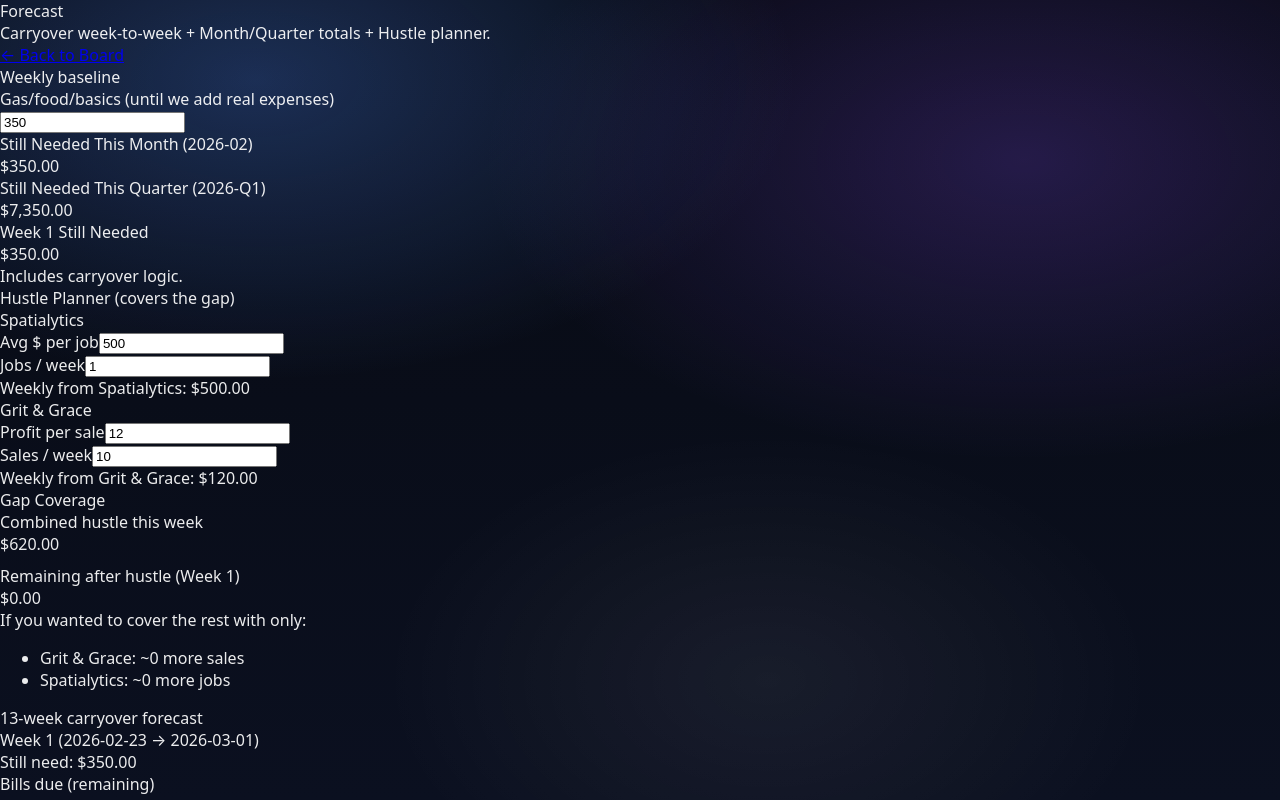
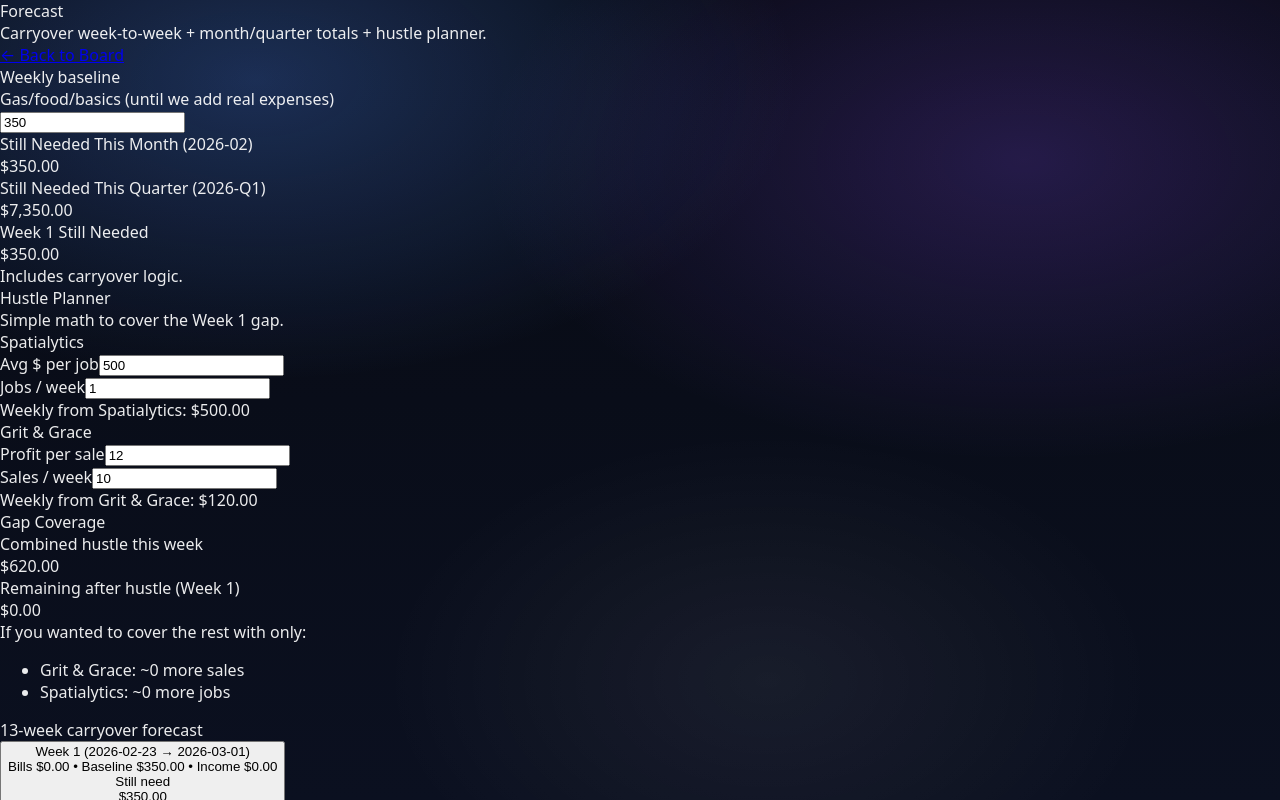
Before and after one commit to KristineMK72/money-control-board, a Next.js app: page /forecast in a window 1280 px wide. Shown: the top 800 px of the page. Built offline with nearby package versions, Linux system fonts and the light colour scheme.

Commit message:
Update page.tsx

```diff
--- a/app/forecast/page.tsx
+++ b/app/forecast/page.tsx
@@ -14,12 +14,8 @@
   due?: string;
   priority: 1 | 2 | 3;
   focus?: boolean;
-
-  // optional debt metadata (display only)
   balance?: number;
   apr?: number;
-
-  // optional monthly behavior (if you already added this)
   isMonthly?: boolean;
   monthlyTarget?: number;
   dueDay?: number;
@@ -100,14 +96,10 @@
 }
 
 /* =============================
-   UI helpers (dark glass)
+   UI
 ============================= */
 
-function cx(...parts: Array<string | false | null | undefined>) {
-  return parts.filter(Boolean).join(" ");
-}
-
-function Card({
+function StatCard({
   title,
   value,
   hint,
@@ -117,19 +109,25 @@
   hint?: string;
 }) {
   return (
-    <div className={styles.card}>
-      <div className={styles.cardTitle}>{title}</div>
-      <div className={styles.cardValue}>{value}</div>
-      {hint ? <div className={styles.cardHint}>{hint}</div> : null}
+    <div className="rounded-2xl border border-white/15 bg-black/55 p-4 backdrop-blur-xl">
+      <div className="text-[11px] font-extrabold text-white/70">{title}</div>
+      <div className="mt-1 text-xl font-black text-white">{value}</div>
+      {hint ? <div className="mt-2 text-xs text-white/65">{hint}</div> : null}
     </div>
   );
 }
 
-function Mini({ label, value }: { label: string; value: string }) {
+function Mini({
+  label,
+  value,
+}: {
+  label: string;
+  value: string;
+}) {
   return (
-    <div className={styles.mini}>
-      <div className={styles.miniLabel}>{label}</div>
-      <div className={styles.miniValue}>{value}</div>
+    <div className="rounded-xl border border-white/12 bg-black/40 p-3">
+      <div className="text-[11px] font-extrabold text-white/70">{label}</div>
+      <div className="mt-1 text-sm font-black text-white/90">{value}</div>
     </div>
   );
 }
@@ -145,16 +143,18 @@
   const [buckets, setBuckets] = useState<Bucket[]>([]);
   const [entries, setEntries] = useState<Entry[]>([]);
 
-  // “not strapped” baseline (set it here so this page is independent)
   const [weeklyBaseline, setWeeklyBaseline] = useState<number>(350);
 
   // Hustle assumptions
   const [spatialyticsPerJob, setSpatialyticsPerJob] = useState<number>(500);
   const [spatialyticsJobsPerWeek, setSpatialyticsJobsPerWeek] = useState<number>(1);
 
-  // Use PROFIT per sale (not revenue) for sanity
+  // Profit assumptions
   const [gritProfitPerSale, setGritProfitPerSale] = useState<number>(12);
   const [gritSalesPerWeek, setGritSalesPerWeek] = useState<number>(10);
+
+  // Mobile UX: collapse/expand weekly rows
+  const [openWeeks, setOpenWeeks] = useState<Record<string, boolean>>({});
 
   useEffect(() => {
     try {
@@ -217,7 +217,6 @@
         bills,
         income,
         baseline: weeklyBaseline,
-        carryIn: clampMoney(needTotal - bills - weeklyBaseline),
         needTotal,
         stillNeed,
       };
@@ -279,131 +278,143 @@
   ]);
 
   if (!loaded) {
-    return <div className={styles.loading}>Loading forecast…</div>;
+    return (
+      <div className="mx-auto w-full max-w-3xl px-4 pb-28 pt-6 text-white/80">
+        Loading forecast…
+      </div>
+    );
   }
 
   return (
-    <div className={styles.shell}>
-      <header className={styles.header}>
-        <div className={styles.headerLeft}>
-          <div className={styles.h1}>Forecast</div>
-          <div className={styles.sub}>
-            Carryover week-to-week + Month/Quarter totals + Hustle planner.
+    <div className="mx-auto w-full max-w-3xl px-4 pb-28 pt-4 text-white">
+      {/* Header */}
+      <div className="rounded-2xl border border-white/15 bg-black/55 p-4 backdrop-blur-xl">
+        <div className="flex flex-col gap-3 sm:flex-row sm:items-start sm:justify-between">
+          <div className="min-w-0">
+            <div className="text-2xl font-black tracking-tight">Forecast</div>
+            <div className="mt-1 text-sm text-white/70">
+              Carryover week-to-week + month/quarter totals + hustle planner.
             </div>
 
-          <div className={styles.headerLinks}>
-            <Link href="/money" className={styles.linkBtn}>
+            <div className="mt-3 flex flex-wrap gap-2">
+              <Link
+                href="/money"
+                className="inline-flex items-center rounded-xl border border-white/15 bg-white/10 px-3 py-2 text-sm font-semibold text-white hover:bg-white/15 active:scale-[0.99] transition"
+              >
                 ← Back to Board
               </Link>
             </div>
           </div>
 
-        <div className={styles.cardMini}>
-          <div className={styles.miniTop}>Weekly baseline</div>
-          <div className={styles.miniSub}>Gas/food/basics (until we add real expenses)</div>
+          <div className="w-full max-w-xs rounded-2xl border border-white/12 bg-black/40 p-4">
+            <div className="text-sm font-black text-white/90">Weekly baseline</div>
+            <div className="mt-1 text-xs text-white/70">Gas/food/basics (until we add real expenses)</div>
             <input
               inputMode="decimal"
               value={String(weeklyBaseline)}
               onChange={(e) => setWeeklyBaseline(Number(e.target.value))}
-            className={styles.input}
+              className="mt-3 w-full rounded-xl border border-white/15 bg-black/50 px-3 py-2 text-sm text-white outline-none placeholder:text-white/40"
             />
           </div>
-      </header>
+        </div>
+      </div>
 
-      <div className={styles.grid3}>
-        <Card
+      {/* Top stats */}
+      <div className="mt-3 grid grid-cols-1 gap-3 sm:grid-cols-3">
+        <StatCard
           title={`Still Needed This Month (${forecast.thisMonth})`}
           value={fmt(forecast.monthTotalNeed)}
         />
-        <Card
+        <StatCard
           title={`Still Needed This Quarter (${forecast.thisQuarter})`}
           value={fmt(forecast.quarterTotalNeed)}
         />
-        <Card
+        <StatCard
           title="Week 1 Still Needed"
           value={fmt(forecast.hustle.week1Gap)}
           hint="Includes carryover logic."
         />
       </div>
 
-      <div className={styles.card}>
-        <div className={styles.sectionTitle}>Hustle Planner (covers the gap)</div>
+      {/* Hustle planner */}
+      <div className="mt-3 rounded-2xl border border-white/15 bg-black/55 p-4 backdrop-blur-xl">
+        <div className="text-lg font-black">Hustle Planner</div>
+        <div className="mt-1 text-sm text-white/70">Simple math to cover the Week 1 gap.</div>
 
-        <div className={styles.hustleGrid}>
-          <div className={styles.cardInner}>
-            <div className={styles.blockTitle}>Spatialytics</div>
+        <div className="mt-3 grid grid-cols-1 gap-3 lg:grid-cols-3">
+          {/* Spatialytics */}
+          <div className="rounded-2xl border border-white/12 bg-black/40 p-4">
+            <div className="text-sm font-black text-white/90">Spatialytics</div>
 
-            <div className={styles.formRow}>
-              <span className={styles.label}>Avg $ per job</span>
+            <div className="mt-3 flex items-center justify-between gap-3">
+              <span className="text-xs font-semibold text-white/75">Avg $ per job</span>
               <input
                 inputMode="decimal"
                 value={String(spatialyticsPerJob)}
                 onChange={(e) => setSpatialyticsPerJob(Number(e.target.value))}
-                className={styles.inputSm}
+                className="w-[130px] rounded-xl border border-white/15 bg-black/50 px-3 py-2 text-sm text-white outline-none text-right"
               />
             </div>
 
-            <div className={styles.formRow}>
-              <span className={styles.label}>Jobs / week</span>
+            <div className="mt-2 flex items-center justify-between gap-3">
+              <span className="text-xs font-semibold text-white/75">Jobs / week</span>
               <input
                 inputMode="decimal"
                 value={String(spatialyticsJobsPerWeek)}
                 onChange={(e) => setSpatialyticsJobsPerWeek(Number(e.target.value))}
-                className={styles.inputSm}
+                className="w-[130px] rounded-xl border border-white/15 bg-black/50 px-3 py-2 text-sm text-white outline-none text-right"
               />
             </div>
 
-            <div className={styles.bigLine}>
+            <div className="mt-3 text-sm text-white/80">
               Weekly from Spatialytics:{" "}
-              <span className={styles.strong}>{fmt(forecast.hustle.spatialyticsWeekly)}</span>
+              <span className="font-black text-white/95">{fmt(forecast.hustle.spatialyticsWeekly)}</span>
             </div>
           </div>
 
-          <div className={styles.cardInner}>
-            <div className={styles.blockTitle}>Grit &amp; Grace</div>
+          {/* Grit & Grace */}
+          <div className="rounded-2xl border border-white/12 bg-black/40 p-4">
+            <div className="text-sm font-black text-white/90">Grit &amp; Grace</div>
 
-            <div className={styles.formRow}>
-              <span className={styles.label}>Profit per sale</span>
+            <div className="mt-3 flex items-center justify-between gap-3">
+              <span className="text-xs font-semibold text-white/75">Profit per sale</span>
               <input
                 inputMode="decimal"
                 value={String(gritProfitPerSale)}
                 onChange={(e) => setGritProfitPerSale(Number(e.target.value))}
-                className={styles.inputSm}
+                className="w-[130px] rounded-xl border border-white/15 bg-black/50 px-3 py-2 text-sm text-white outline-none text-right"
               />
             </div>
 
-            <div className={styles.formRow}>
-              <span className={styles.label}>Sales / week</span>
+            <div className="mt-2 flex items-center justify-between gap-3">
+              <span className="text-xs font-semibold text-white/75">Sales / week</span>
               <input
                 inputMode="decimal"
                 value={String(gritSalesPerWeek)}
                 onChange={(e) => setGritSalesPerWeek(Number(e.target.value))}
-                className={styles.inputSm}
+                className="w-[130px] rounded-xl border border-white/15 bg-black/50 px-3 py-2 text-sm text-white outline-none text-right"
               />
             </div>
 
-            <div className={styles.bigLine}>
+            <div className="mt-3 text-sm text-white/80">
               Weekly from Grit &amp; Grace:{" "}
-              <span className={styles.strong}>{fmt(forecast.hustle.gritWeekly)}</span>
+              <span className="font-black text-white/95">{fmt(forecast.hustle.gritWeekly)}</span>
             </div>
           </div>
 
-          <div className={styles.cardInner}>
-            <div className={styles.blockTitle}>Gap Coverage</div>
+          {/* Coverage */}
+          <div className="rounded-2xl border border-white/12 bg-black/40 p-4">
+            <div className="text-sm font-black text-white/90">Gap Coverage</div>
 
-            <div className={styles.labelMuted}>Combined hustle this week</div>
-            <div className={styles.bigNumber}>{fmt(forecast.hustle.hustleWeekly)}</div>
+            <div className="mt-3 text-xs font-semibold text-white/70">Combined hustle this week</div>
+            <div className="mt-2 text-2xl font-black">{fmt(forecast.hustle.hustleWeekly)}</div>
 
-            <div className={styles.labelMuted} style={{ marginTop: 10 }}>
-              Remaining after hustle (Week 1)
-            </div>
-            <div className={styles.bigNumberSm}>
-              {fmt(forecast.hustle.remainingAfterHustle)}
-            </div>
+            <div className="mt-3 text-xs font-semibold text-white/70">Remaining after hustle (Week 1)</div>
+            <div className="mt-2 text-xl font-black">{fmt(forecast.hustle.remainingAfterHustle)}</div>
 
-            <div className={styles.note}>
+            <div className="mt-3 text-xs text-white/70">
               If you wanted to cover the rest with only:
-              <ul className={styles.ul}>
+              <ul className="mt-2 list-disc space-y-1 pl-5">
                 <li>Grit &amp; Grace: ~{forecast.hustle.moreGritSalesNeeded} more sales</li>
                 <li>Spatialytics: ~{forecast.hustle.moreSpatialyticsJobsNeeded} more jobs</li>
               </ul>
@@ -412,93 +423,49 @@
         </div>
       </div>
 
-      <div className={styles.sectionTitle} style={{ marginTop: 14 }}>
-        13-week carryover forecast
+      {/* Weekly forecast */}
+      <div className="mt-4 text-lg font-black">13-week carryover forecast</div>
+      <div className="mt-2 grid gap-3">
+        {forecast.rows.map((r) => {
+          const open = !!openWeeks[r.start];
+          return (
+            <div key={r.start} className="rounded-2xl border border-white/15 bg-black/55 p-4 backdrop-blur-xl">
+              <button
+                type="button"
+                onClick={() => setOpenWeeks((s) => ({ ...s, [r.start]: !s[r.start] }))}
+                className="flex w-full items-start justify-between gap-3 text-left"
+              >
+                <div className="min-w-0">
+                  <div className="text-sm font-black text-white/90">{r.label}</div>
+                  <div className="mt-1 text-xs text-white/65">
+                    Bills {fmt(r.bills)} • Baseline {fmt(r.baseline)} • Income {fmt(r.income)}
+                  </div>
                 </div>
 
-      <div className={styles.list}>
-        {forecast.rows.map((r) => (
-          <div key={r.start} className={styles.card}>
-            <div className={styles.rowTop}>
-              <div className={styles.rowTitle}>{r.label}</div>
-              <div className={styles.rowTitle}>Still need: {fmt(r.stillNeed)}</div>
+                <div className="shrink-0 text-right">
+                  <div className="text-[11px] font-extrabold text-white/70">Still need</div>
+                  <div className="mt-1 text-base font-black">{fmt(r.stillNeed)}</div>
+                  <div className="mt-1 text-[11px] text-white/60">{open ? "Hide" : "Details"}</div>
                 </div>
+              </button>
 
-            <div className={styles.grid4}>
+              {open ? (
+                <div className="mt-3 grid grid-cols-2 gap-3 sm:grid-cols-4">
                   <Mini label="Bills due (remaining)" value={fmt(r.bills)} />
                   <Mini label="Baseline" value={fmt(r.baseline)} />
                   <Mini label="Income logged" value={fmt(r.income)} />
                   <Mini label="Total need (incl carryover)" value={fmt(r.needTotal)} />
                 </div>
+              ) : null}
             </div>
-        ))}
+          );
+        })}
       </div>
 
-      <footer className={styles.footer}>
+      <div className="mt-4 pb-8 text-xs text-white/60">
         Note: This uses your current bucket “remaining” (target - saved) and your logged income entries.
-        Next step is adding real “expenses” and/or recurring monthly schedules so the forecast becomes a true budget.
-      </footer>
+        Next step is adding real expenses and/or recurring monthly schedules so the forecast becomes a true budget.
+      </div>
     </div>
   );
 }
-
-/* =============================
-   STYLES (dark glass)
-============================= */
-
-const styles = {
-  shell: "mx-auto w-full max-w-3xl px-4 pb-28 pt-4",
-  loading: "mx-auto w-full max-w-3xl px-4 pb-28 pt-6 text-white/80",
-  header:
-    "rounded-2xl border border-white/10 bg-white/6 p-4 backdrop-blur-xl shadow-[0_1px_0_rgba(255,255,255,0.06)] flex flex-col gap-4 sm:flex-row sm:items-stretch sm:justify-between",
-  headerLeft: "min-w-0",
-  h1: "text-2xl font-black tracking-tight",
-  sub: "mt-1 text-sm text-white/70",
-  headerLinks: "mt-3 flex flex-wrap gap-2",
-  linkBtn:
-    "inline-flex items-center rounded-xl border border-white/12 bg-white/10 px-3 py-2 text-sm font-semibold text-white/90 hover:bg-white/14 active:scale-[0.99] transition",
-
-  grid3: "mt-3 grid grid-cols-1 gap-3 sm:grid-cols-3",
-  grid4: "mt-3 grid grid-cols-2 gap-3 sm:grid-cols-4",
-  list: "mt-3 grid gap-3",
-
-  card:
-    "rounded-2xl border border-white/10 bg-white/6 p-4 backdrop-blur-xl shadow-[0_1px_0_rgba(255,255,255,0.06)]",
-  cardMini:
-    "rounded-2xl border border-white/10 bg-white/6 p-4 backdrop-blur-xl shadow-[0_1px_0_rgba(255,255,255,0.06)]",
-  cardInner:
-    "rounded-2xl border border-white/10 bg-white/5 p-4 backdrop-blur-xl",
-
-  cardTitle: "text-xs font-extrabold text-white/70",
-  cardValue: "mt-1 text-xl font-black",
-  cardHint: "mt-2 text-xs text-white/65",
-
-  mini: "rounded-xl border border-white/10 bg-white/5 p-3",
-  miniLabel: "text-[11px] font-extrabold text-white/70",
-  miniValue: "mt-1 text-sm font-black text-white/90",
-
-  sectionTitle: "text-lg font-black",
-  blockTitle: "text-sm font-black text-white/90",
-  label: "text-xs font-semibold text-white/75",
-  labelMuted: "text-xs font-semibold text-white/70",
-  strong: "font-black text-white/95",
-
-  hustleGrid: "mt-3 grid grid-cols-1 gap-3 lg:grid-cols-3",
-  formRow: "mt-2 flex items-center justify-between gap-3",
-  input:
-    "mt-3 w-full max-w-[220px] rounded-xl border border-white/12 bg-black/30 px-3 py-2 text-sm text-white outline-none placeholder:text-white/40",
-  inputSm:
-    "w-[120px] rounded-xl border border-white/12 bg-black/30 px-3 py-2 text-sm text-white outline-none placeholder:text-white/40 text-right",
-
-  bigLine: "mt-3 text-sm text-white/80",
-  bigNumber: "mt-2 text-2xl font-black",
-  bigNumberSm: "mt-2 text-xl font-black",
-
-  note: "mt-3 text-xs text-white/70",
-  ul: "mt-2 list-disc pl-5 space-y-1",
-
-  rowTop: "flex flex-col gap-1 sm:flex-row sm:items-center sm:justify-between",
-  rowTitle: "text-sm font-black text-white/90",
-
-  footer: "mt-4 pb-8 text-xs text-white/60",
-} as const;
```
Lines whose indentation alone changed are shown as unchanged.
